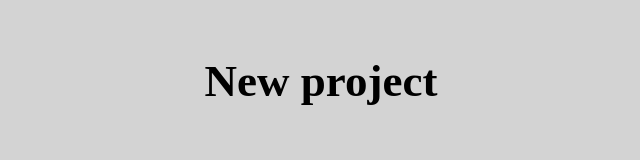
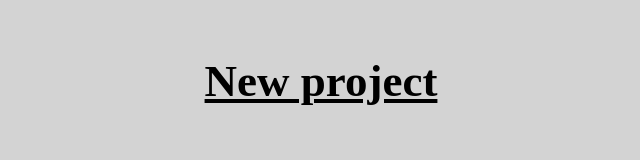
Before and after one commit to veixd/projects, a plain HTML site: page index.html in a window 1280 px wide. Shown: the whole page, without its empty margins (319-959 px from the left). Drawn offline with Linux system fonts and the light colour scheme.

Commit message:
now works

```diff
--- a/index.html
+++ b/index.html
@@ -15,7 +15,7 @@
     }
 
     h1 {
-        text-decoration-line: underline, rgb(0, 0, 0);
+        text-decoration-line: underline;
         text-align:center;
         font-size: 45px;
         padding-bottom: 5px;
```
